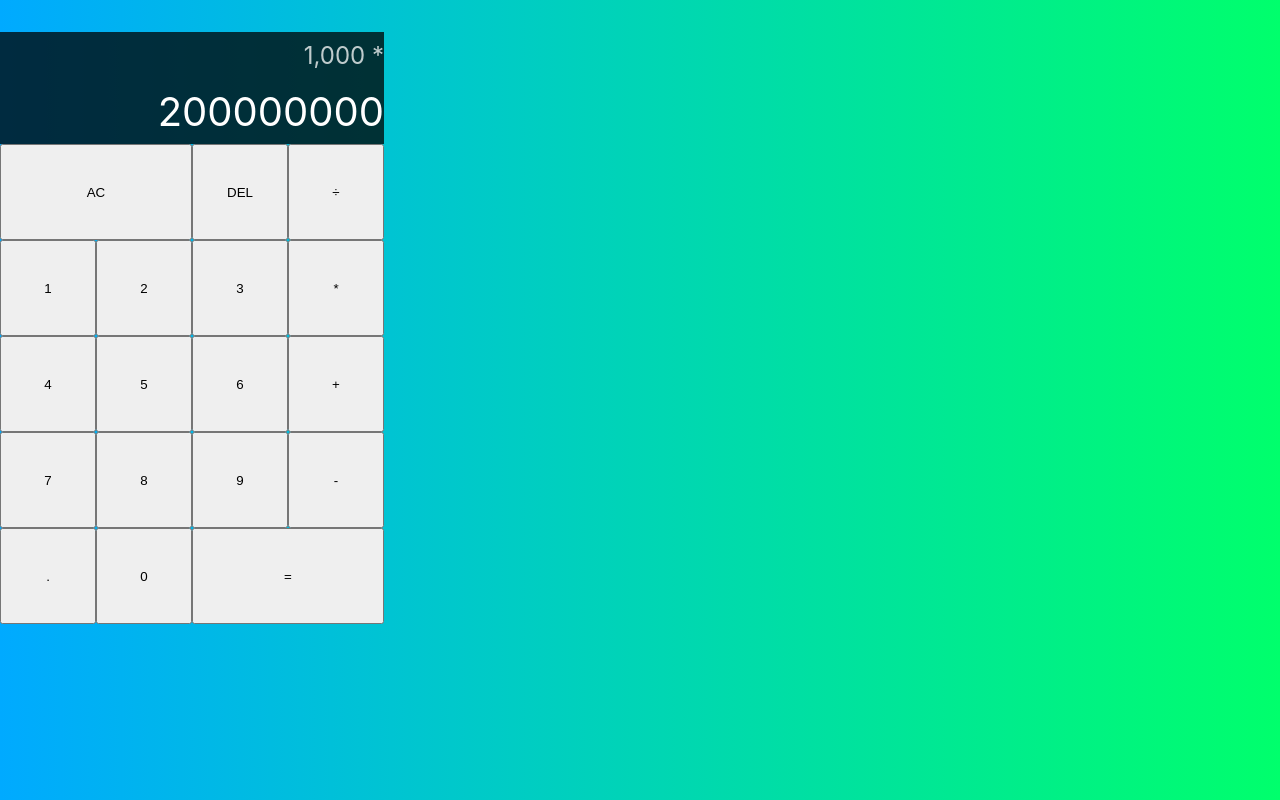
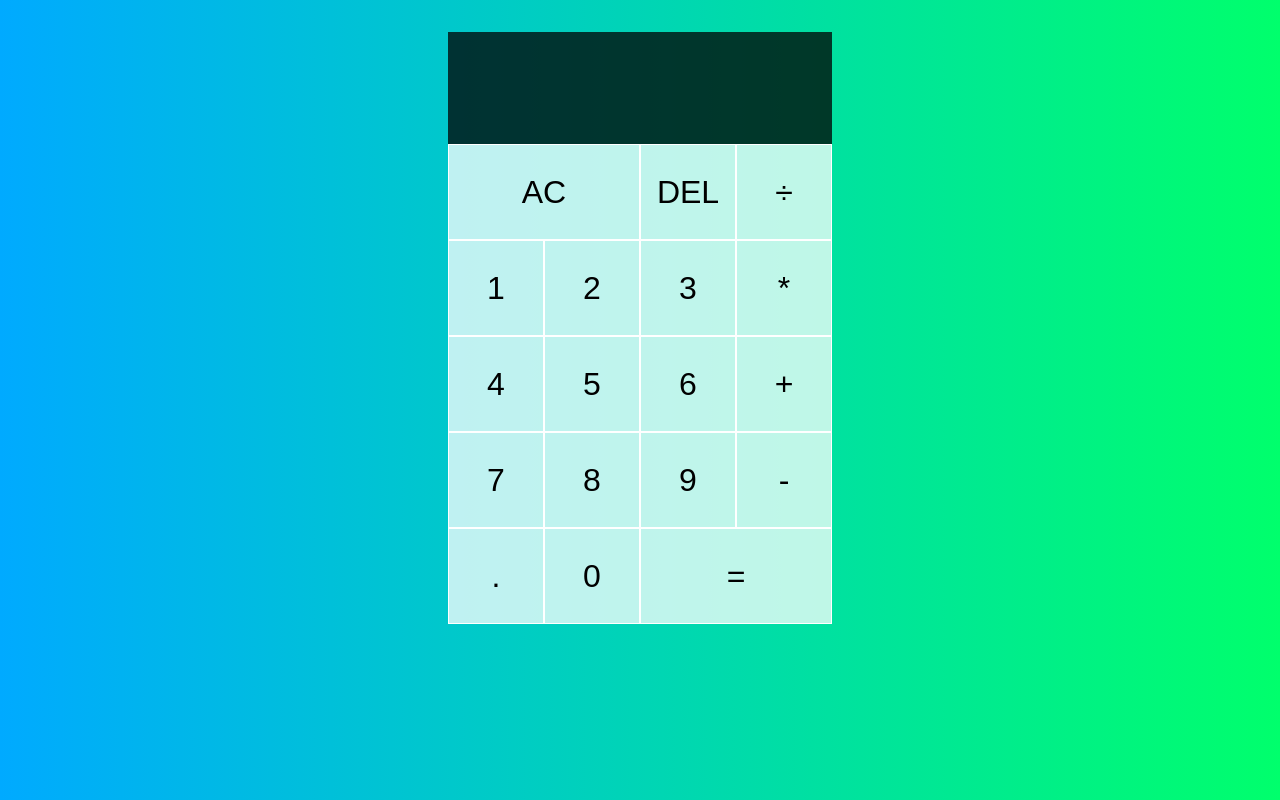
Before and after one commit to joshuaaskam/react-calculator, a React (Create React App) app: page / in a window 1280 px wide. Built offline with nearby package versions, Linux system fonts and the light colour scheme.

Commit message:
Added styling to buttons

```diff
--- a/src/App.js
+++ b/src/App.js
@@ -4,8 +4,8 @@
   return (
     <div className='calculator-grid'>
       <div className='output'>
-        <div className='previous-operand'>1,000 * </div>
-        <div className='current-operand'>200000000</div>
+        <div className='previous-operand'></div>
+        <div className='current-operand'></div>
       </div>
       <button className='span-two'>AC</button>
       <button>DEL</button>
--- a/src/styles.css
+++ b/src/styles.css
@@ -10,8 +10,22 @@
 .calculator-grid {
     display: grid;
     margin-top: 2rem;
+    justify-content: center;
     grid-template-columns: repeat(4, 6rem);
     grid-template-rows: minmax(7rem, auto) repeat(5, 6rem);
+}
+
+.calculator-grid > button {
+    cursor: pointer;
+    font-size: 2rem;
+    border: 1px solid white;
+    outline: none;
+    background-color: rgba(255, 255, 255, 0.75);
+}
+
+.calculator-grid > button:hover,
+.calculator-grid > button:focus {
+    background-color: rgba(255, 255, 255, 0.9);
 }
 
 .span-two {
@@ -25,6 +39,9 @@
     flex-direction: column;
     align-items: flex-end;
     justify-content: space-around;
+    padding: .75rem;
+    word-wrap: break-word;
+    word-break: break-all;
 }
 
 .output .previous-operand {
```
